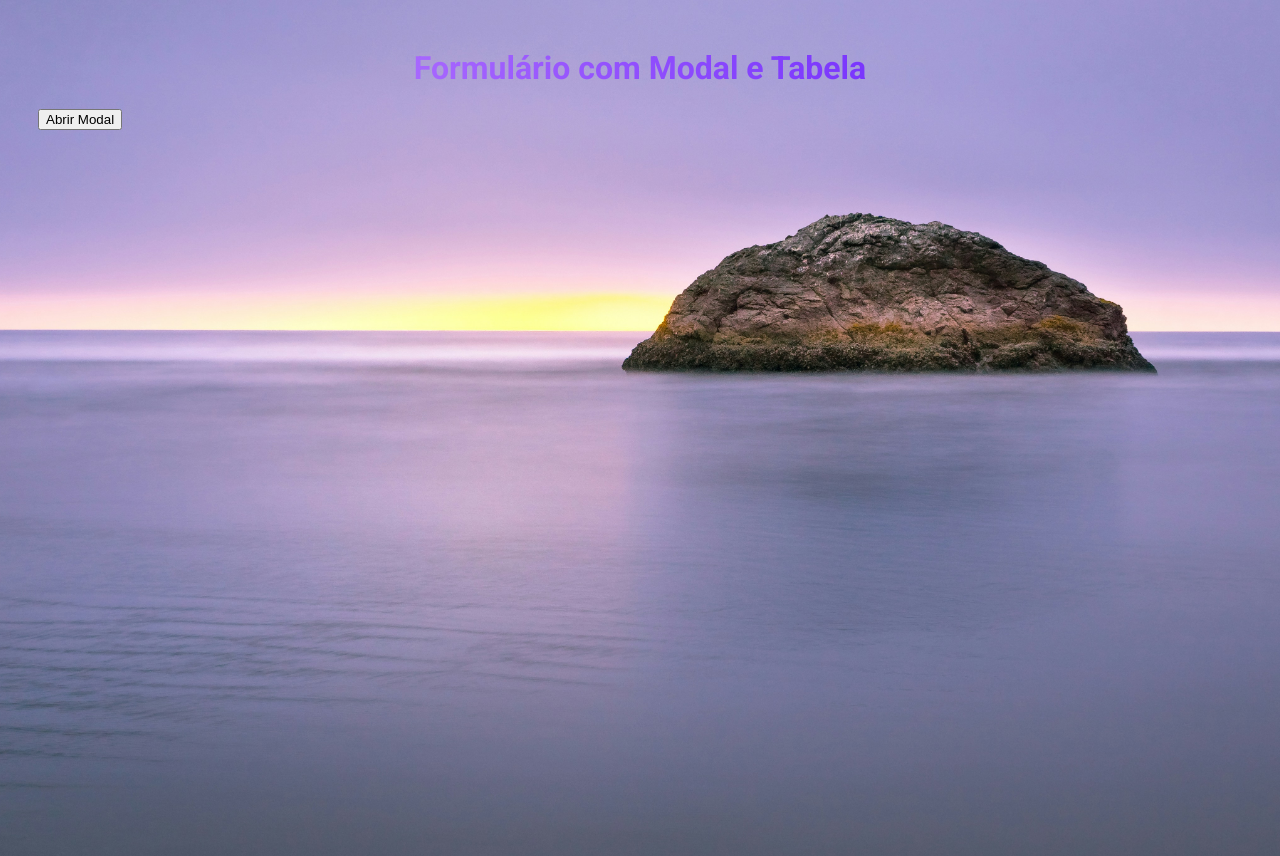
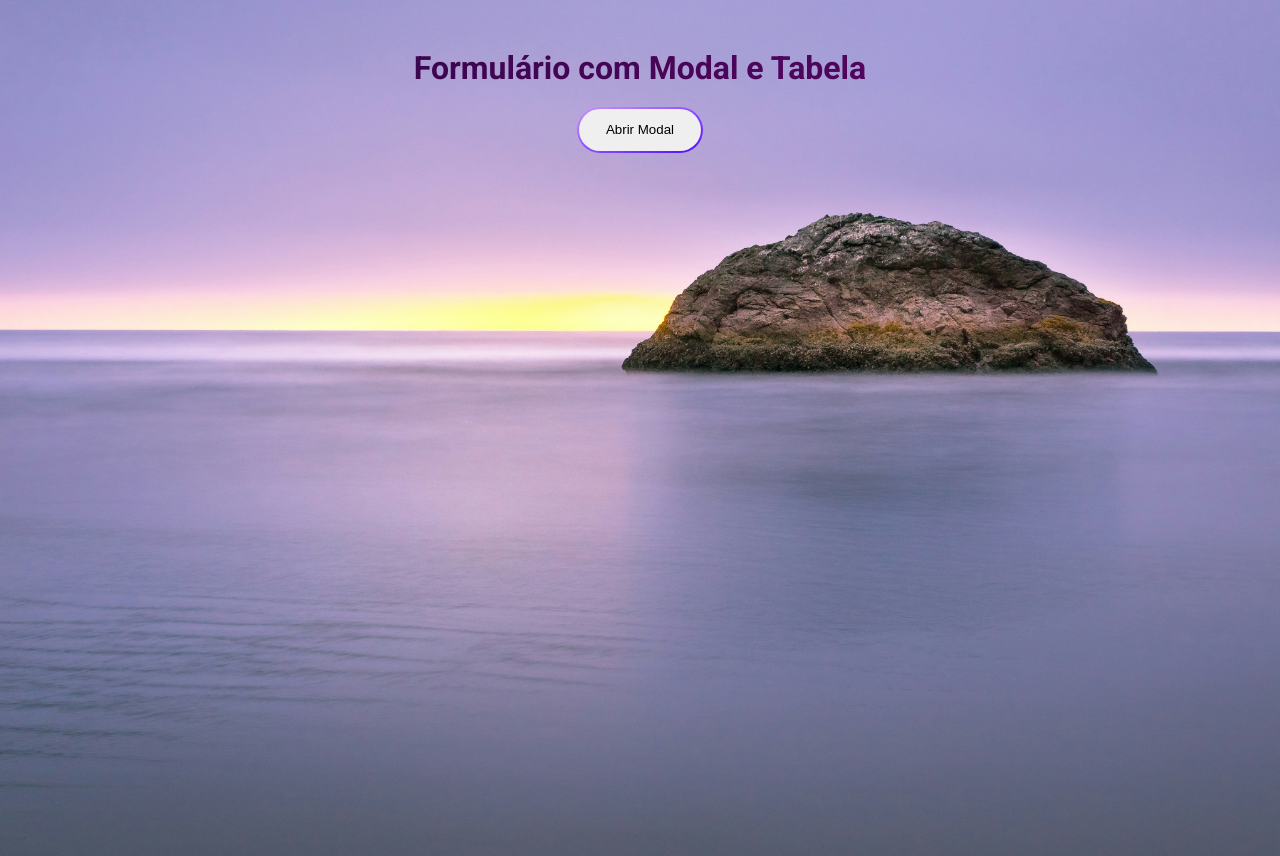
Before and after one commit to matarolli/execjavascript, a plain HTML site: page index.html in a window 1280 px wide. Drawn offline with Linux system fonts and the light colour scheme.

Commit message:
Update css

```diff
--- a/style.css
+++ b/style.css
@@ -5,7 +5,7 @@ body {
   font-style: normal;
   padding: 20px;
   min-height: 100vh;
-  background: url('img/beach.jpg');
+  background: url("img/beach.jpg");
   background-size: cover;
   background-repeat: no-repeat;
   background-position: center;
@@ -23,7 +23,6 @@ body {
   overflow: auto;
   background-color: rgb(0, 0, 0);
   background-color: rgba(0, 0, 0, 0.4);
-
 }
 
 .modal-content {
@@ -34,7 +33,6 @@ body {
   padding: 20px;
   border: 1px solid #888;
   width: 50%;
-
 }
 
 .close-btn {
@@ -59,13 +57,10 @@ body {
 
 h1 {
   display: flex;
-  justify-content: center ;
-  background: linear-gradient(to right, rgb(206, 146, 255), rgb(83, 11, 252));
-      background-clip: text;
-      color: transparent;
-
-
-
+  justify-content: center;
+  background: linear-gradient(to right, rgb(41, 6, 70), rgb(100, 4, 104));
+  background-clip: text;
+  color: transparent;
 }
 
 table {
@@ -87,8 +82,32 @@ td {
 }
 
 button {
-  margin: 10px;
+ margin-left: auto;
+ margin-right: auto;
   display: flex;
-  justify-content: center ;
-  align-items:  center;
+  justify-content: center;
+  align-items: center;
+  padding: 1em 2em;
+  border: none;
+  border-radius: 1000px;
+  position: relative;
 }
+button::after {
+  content: "";
+  position: absolute;
+  height: 110%;
+  width: 103%;
+  border-radius: 1000px;
+  background-image: linear-gradient(
+    to bottom right,
+    rgb(206, 146, 255),
+    rgb(83, 11, 252)
+  );
+  z-index: -1;
+}
+button:hover {
+  color: #ddd;
+  z-index: 0;
+  box-shadow: 10px 0 80px rgba(83, 11, 252, 0.425),
+    -10px 0 80px rgba(206, 146, 255, 0.473);
+}
```
